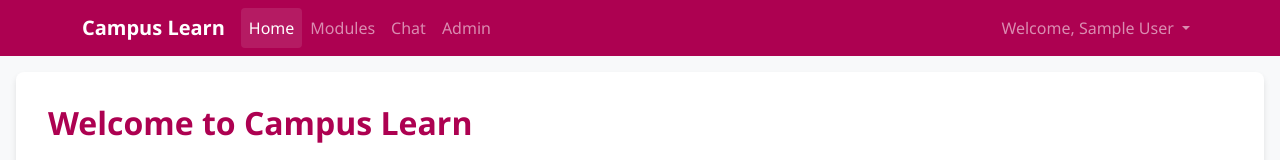
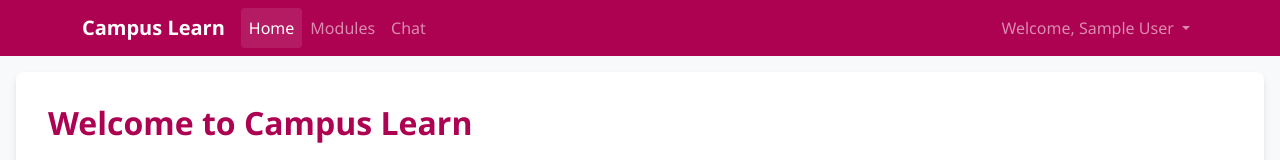
Before and after one commit to Squard3Technologies/CampusLearnV2025, an Angular app in the folder src/ui/: page /home in a window 1280 px wide. Shown: the top 160 px of the page. Built offline with nearby package versions, Linux system fonts and the light colour scheme; sample sign-in values are in the browser's storage.

Commit message:
correct admin management for admin seection

```diff
--- a/src/ui/src/app/shared/nav/nav.component.ts
+++ b/src/ui/src/app/shared/nav/nav.component.ts
@@ -26,7 +26,7 @@ export class NavComponent implements OnInit, OnDestroy {
   ngOnInit(): void {
     this.userSubscription = this.userService.currentUser$.subscribe((user: User | null) => {
       this.currentUser = user;
-      this.isAdmin = user?.role === 'admin';
+      this.isAdmin = user?.role === 'Administrator';
     });
   }
 
```
